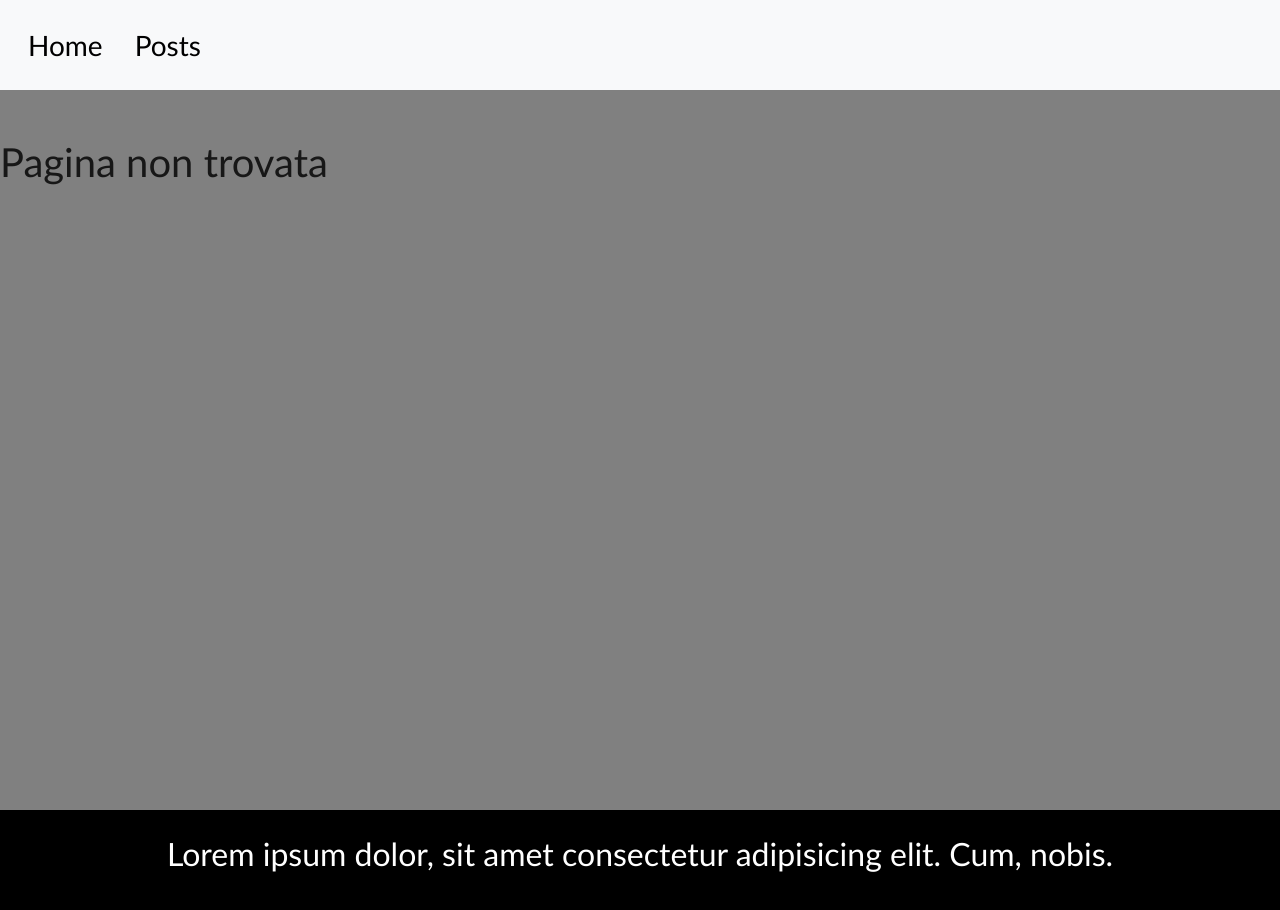
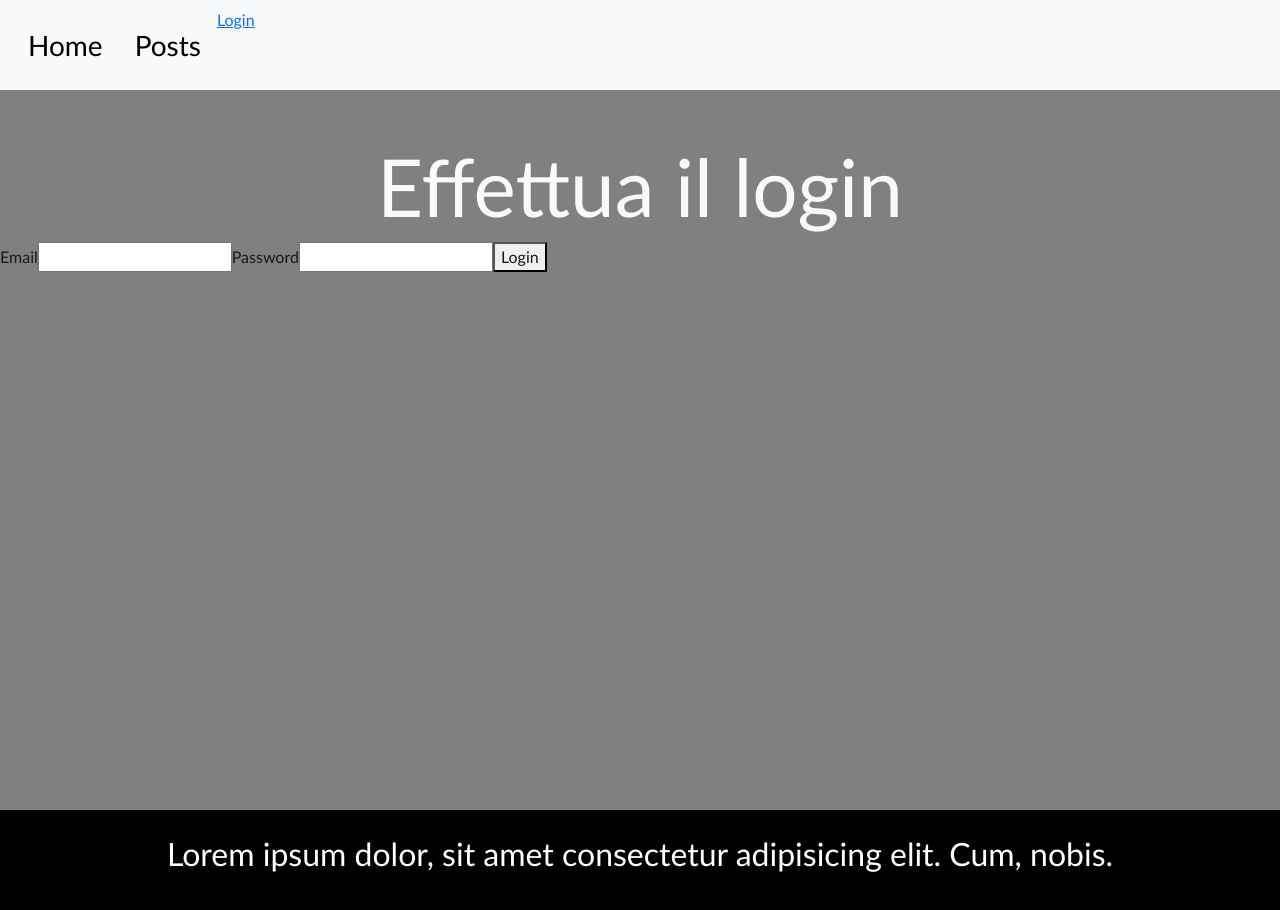
Before and after one commit to Finnedorn/react-context-auth, a React (Vite) app: page /login in a window 1280 px wide. Shown: the top 910 px of the page. Built offline with nearby package versions, Linux system fonts and the light colour scheme; no server answers.

Commit message:
added auth and login pages/ middleware

```diff
--- a/src/App.jsx
+++ b/src/App.jsx
@@ -2,6 +2,13 @@ import { BrowserRouter, Routes, Route } from "react-router-dom";
 import Layout from "./assets/components/Layout";
 // importo il provider di posts
 import { PostProvider } from "./contexts/PostContext";
+// importo il provider di autenticazione
+import { AuthProvider } from "./contexts/AuthContext";
+// importo il middleware di autenticazione
+import LogChecker from "./middlewares/logChecker";
+// importo la pagina di login
+import Login from "./pages/Login/Login";
+
 
 
 // import le rotte alle varie pagine
@@ -19,23 +26,32 @@ function App() {
     <div className="App">
       <BrowserRouter>
         <PostProvider>
+          <AuthProvider>
             <Routes>
               {/* essendo / la route base la uso per estendere
               il layout "nav +footer" a tutte le pagine */}
-            <Route path="/" element={<Layout/>}>
+              <Route path="/" element={<Layout />}>
                 {/* creo la route per il Not Found */}
-                <Route path="*" element={<NotFound/>}/>
-                <Route index element={<Home/>} />
-                {/* includo tutte le rotte con cui voglio sharare posts */}
+                <Route path="*" element={<NotFound />} />
+                <Route index element={<Home />} />
+                <Route path="login" element={<Login/>} />
+
+                {/* Rotte protette dal middleware di autenticazione */}
+
                   <Route path="posts">
-                  <Route index element={<PostIndex/>} />
+                    <Route index element={<LogChecker><PostIndex /></LogChecker>} />
                     <Route path=":id">
-                    <Route index element={<PostShow/>}/>
+                      <Route index element={<PostShow />} />
                     </Route>
-                  <Route path="create" element={<PostCreate/>}/>
+                    <Route path="create" element={<PostCreate />} />
                   </Route>
+
               </Route>
+
+
+
             </Routes>
+          </AuthProvider>
         </PostProvider>
       </BrowserRouter>
     </div>
--- a/src/assets/components/Navbar.jsx
+++ b/src/assets/components/Navbar.jsx
@@ -1,5 +1,7 @@
 // import i moduli di react-router
 import { NavLink } from "react-router-dom";
+// importo l'hook di autenticazione
+import { useAuth } from "../../contexts/AuthContext";
 
 function Navbar() {
 
@@ -13,6 +15,8 @@ function Navbar() {
             path: "/posts",
         },
     ];
+
+    const { isLogged, logOut } = useAuth();
 
   return (
     <>
@@ -30,6 +34,18 @@ function Navbar() {
                             </NavLink>
                         </li>
                     ))}
+                    {/* se isLogged è false l'utente vedrà un linkbutton per la login page */}
+                    {!isLogged &&
+                        <li>
+                            <NavLink to={`/login`}>Login</NavLink>
+                        </li>
+                    }
+                    {/* altrimenti vedrà un pulsante di logout */}
+                    {isLogged &&
+                        <li>
+                            <button onClick={logOut}>Logout</button>
+                        </li>
+                    }
                 </ul>
             </div>
         </div>
--- a/src/contexts/AuthContext.jsx
+++ b/src/contexts/AuthContext.jsx
@@ -34,7 +34,7 @@ const AuthProvider = ({children}) => {
 
     return(
     <>
-        <AuthContext.Provider value={{logValue}}>
+        <AuthContext.Provider value={logValue}>
             {children}
         </AuthContext.Provider>
     </>
--- /dev/null
+++ b/src/middlewares/logChecker.js
@@ -0,0 +1,19 @@
+import { useNavigate } from "react-router-dom";
+// importo la funzione di hook
+import { useAuth } from "../contexts/AuthContext";
+
+// creo un middleware che controlli se isLogged è settato su true o false
+// e quindi se l'utente abbia effettuato o meno il login
+export default function ({ children }) {
+  // estrapolo isLogged dai valori di useAuth
+  const { isLogged } = useAuth();
+
+  // se isLogged è false l'utente non avrà effettuato il login
+  // di conseguenza verrà redirezionato sulla pagina di login
+  if (!isLogged) {
+    useNavigate("login");
+    return;
+  }
+
+  return children;
+}
--- /dev/null
+++ b/src/pages/Login/Login.jsx
@@ -0,0 +1,49 @@
+// importo l'hook di autenticazione
+import { useAuth } from "../../contexts/AuthContext";
+
+// creo la pagina di login dell'utente
+const Login = () => {
+    // estrapolo la funzione logIn
+    const { logIn } = useAuth();
+
+    // al submit del form
+    // prendo l'evento ed effettuo un prevent default
+    // attivo la funzione di login che cambia il valore di isLogged
+    // peremttendo all'utente di bypassare il middleware
+    const handleLogin = (e) => {
+        e.preventDefault();
+        logIn();
+    }
+
+
+    return (
+      <>
+        <div>
+            <h1 className=" d-flex display-1 justify-content-center text-light">
+                Effettua il login
+            </h1>
+            <div>
+                <form>
+                    <label>
+                        Email
+                        <input
+                        type="email"
+                        />
+                    </label>
+                    <label>
+                        Password
+                        <input
+                        type="password"
+                        />
+                    </label>
+                    <button onClick={handleLogin}>
+                        Login
+                    </button>
+                </form>
+            </div>
+        </div>
+      </>
+    );
+};
+
+export default Login;
```
Lines whose indentation alone changed are shown as unchanged.
